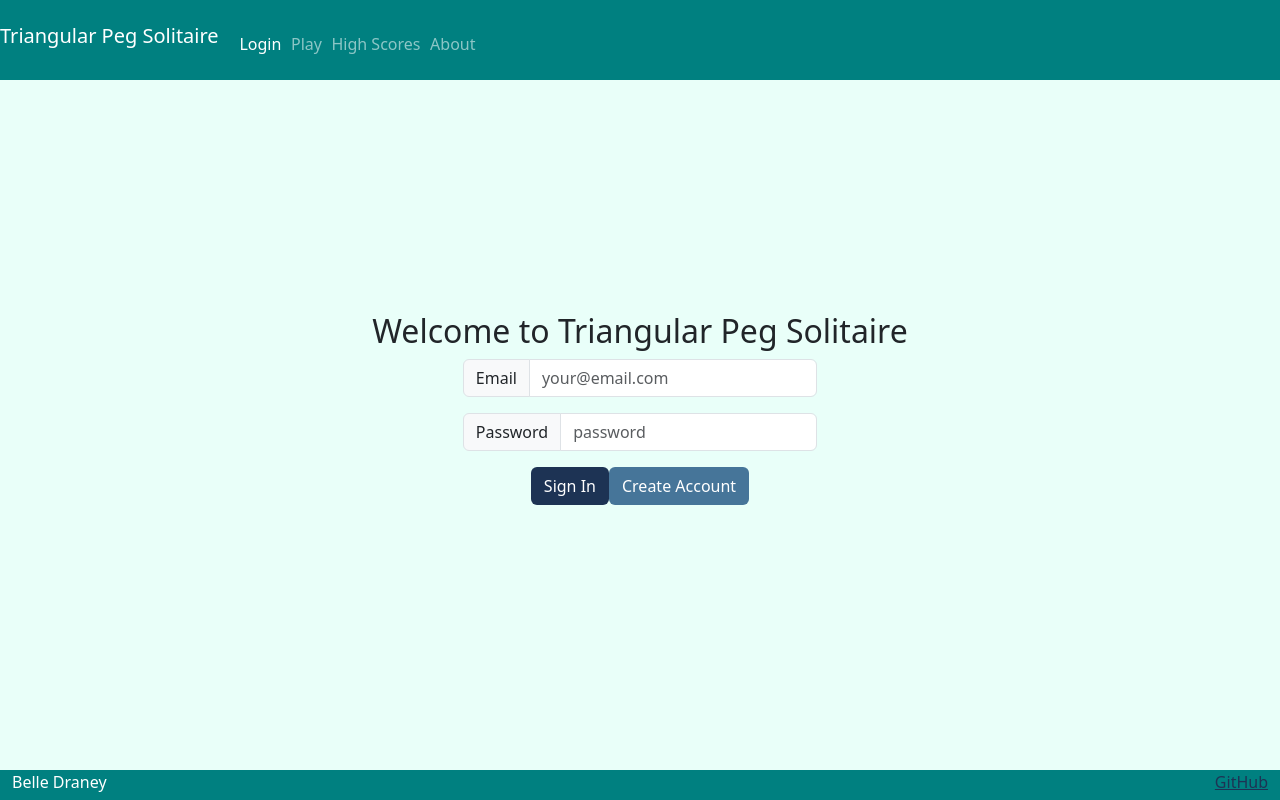
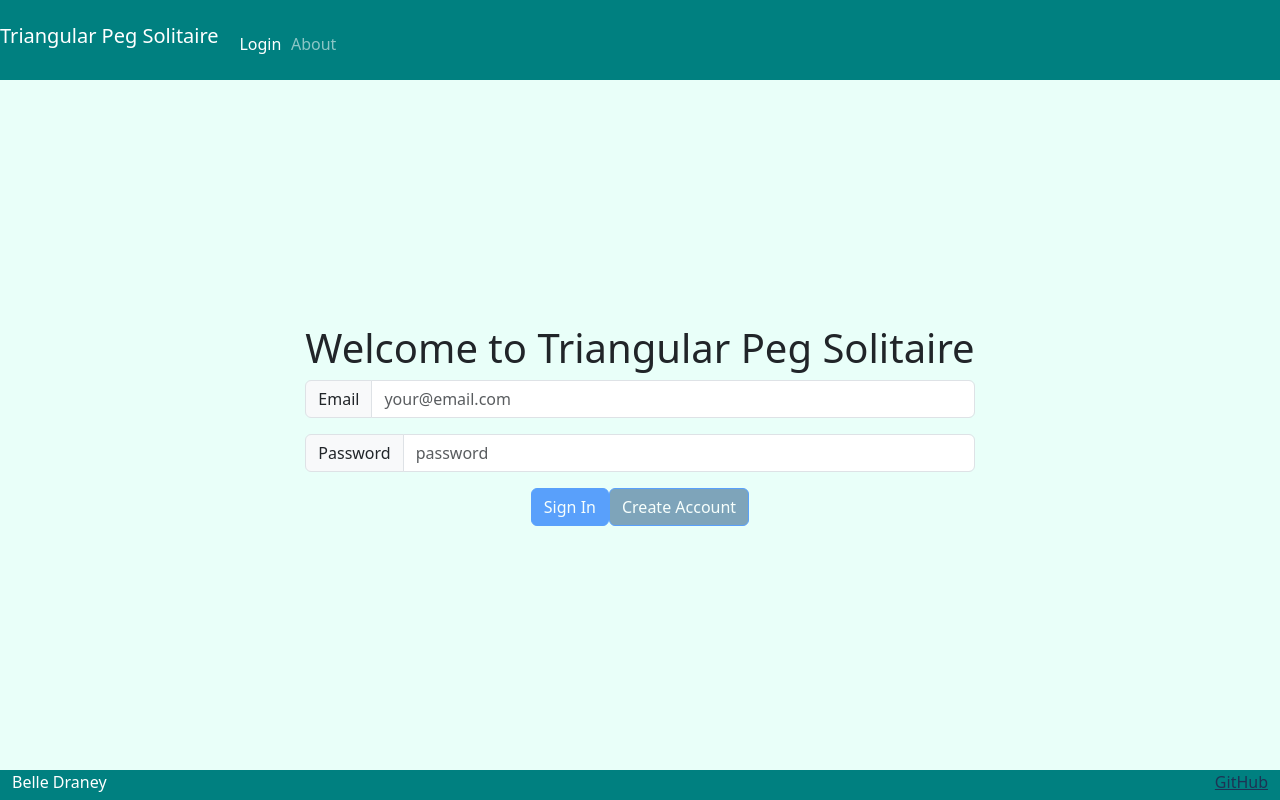
Before and after one commit to adraney0/CS260startup, a React (Vite) app: page / in a window 1280 px wide. Built offline with nearby package versions, Linux system fonts and the light colour scheme.

Commit message:
Adding React functionality to login component

```diff
--- a/src/app.jsx
+++ b/src/app.jsx
@@ -4,37 +4,67 @@ import { Login } from './login/login';
 import { Play } from './play/play';
 import { Scores } from './scores/scores';
 import { About } from './about/about';
+import { AuthState } from './login/authState';
 import 'bootstrap/dist/css/bootstrap.min.css';
 import './app.css';
 
 export default function App() {
+    const [userName, setUserName] = React.useState(localStorage.getItem('userName') || '');
+    const currentAuthState = userName ? AuthState.Authenticated : AuthState.Unauthenticated;
+    const [authState, setAuthState] = React.useState(currentAuthState);
+
     return (
         <BrowserRouter>
             <div className='body bg-main text-dark'>
                 <header className = "container fluid">
                     <nav className = "navbar fixed-top navbar-dark">
                         <div className = "navbar-brand" href = "#">Triangular Peg Solitaire</div>
-                        <menu class = "navbar-nav">
+                        <menu className = "navbar-nav">
                             <li className = "nav-item"><NavLink className = 'nav-link' to = ''>Login</NavLink></li>
-                            <li className = "nav-item"><NavLink className = 'nav-link' to = 'play'>Play</NavLink></li>
-                            <li className = "nav-item"><NavLink className = 'nav-link' to = 'scores'>High Scores</NavLink></li>
+                            {authState === AuthState.Authenticated && (
+                                <li className = "nav-item">
+                                    <NavLink className = 'nav-link' to = 'play'>
+                                        Play
+                                    </NavLink>
+                                </li>
+                            )}
+                            {authState === AuthState.Authenticated && (
+                                <li className = "nav-item">
+                                    <NavLink className = 'nav-link' to = 'scores'>
+                                        High Scores
+                                    </NavLink>
+                                </li>
+                            )}
                             <li className = "nav-item"><NavLink className = 'nav-link' to = 'about'>About</NavLink></li>
                         </menu>
                     </nav>
                 </header>
 
                 <Routes>
-                    <Route path='/' element={<Login />} exact />
-                    <Route path='/play' element={<Play />} />
+                    <Route
+                        path='/'
+                        element={
+                        <Login
+                            userName={userName}
+                            authState={authState}
+                            onAuthChange={(userName, authState) => {
+                                setAuthState(authState);
+                                setUserName(userName);
+                            }}
+                        />
+                        }
+                        exact
+                    />
+                    <Route path='/play' element={<Play userName={userName} />} />
                     <Route path='/scores' element={<Scores />} />
                     <Route path='/about' element={<About />} />
                     <Route path='*' element={<NotFound />} />
                 </Routes>
 
-                <footer class = "bg-main text-white">
-                    <div class = "container-fluid">
+                <footer className = "bg-main text-white">
+                    <div className = "container-fluid">
                         <span>Belle Draney</span>
-                        <a href = "https://github.com/adraney0/CS260startup/tree/main" class = "custom-link">GitHub</a>
+                        <a href = "https://github.com/adraney0/CS260startup/tree/main" className = "custom-link">GitHub</a>
                     </div>
 
                 </footer>
--- /dev/null
+++ b/src/login/authState.js
@@ -0,0 +1,9 @@
+export class AuthState {
+    static Unknown = new AuthState('unknown');
+    static Authenticated = new AuthState('authenticated');
+    static Unauthenticated = new AuthState('unauthenticated');
+
+    constructor(name) {
+      this.name = name;
+    }
+  }
--- /dev/null
+++ b/src/login/authenticated.css
@@ -0,0 +1,5 @@
+.playerName {
+    color: rgb(118, 190, 210);
+    font-size: 1.5em;
+    padding: 0.5em;
+  }
--- /dev/null
+++ b/src/login/authenticated.jsx
@@ -0,0 +1,27 @@
+import React from 'react';
+import { useNavigate } from 'react-router-dom';
+
+import Button from 'react-bootstrap/Button';
+
+import './authenticated.css';
+
+export function Authenticated(props) {
+  const navigate = useNavigate();
+
+  function logout() {
+    localStorage.removeItem('userName');
+    props.onLogout();
+  }
+
+  return (
+    <div>
+      <div className='playerName'>{props.userName}</div>
+      <Button className='btn-primary' onClick={() => navigate('/play')}>
+        Play
+      </Button>
+      <Button className='btn-second' onClick={() => logout()}>
+        Logout
+      </Button>
+    </div>
+  );
+}
--- a/src/login/login.jsx
+++ b/src/login/login.jsx
@@ -1,22 +1,26 @@
 import React from 'react';
 
-export function Login() {
+import { Unauthenticated } from './unauthenticated';
+import { Authenticated } from './authenticated';
+import { AuthState } from './authState';
+
+export function Login({ userName, authState, onAuthChange }) {
   return (
-    <main className = "container-fluid bg-second text-center">
-        <h2>Welcome to Triangular Peg Solitaire</h2>
-        <form method = "get" action = "play.html">
-            <div className = "input-group mb-3">
-                <span className = "input-group-text">Email</span>
-                <input className = "form-control" type = "email" placeholder = "your@email.com" />
-            </div>
-            <div class = "input-group mb-3">
-                <span className = "input-group-text">Password</span>
-                <input className = "form-control" type = "password" placeholder = "password" />
-            </div>
-            <button type = "submit" className = "btn btn-main">Sign In</button>
-            <button type = "submit" className = "btn btn-second">Create Account</button>
-        </form>
-        <hr />
+    <main className='container-fluid bg-second text-center'>
+      <div>
+        {authState !== AuthState.Unknown && <h1>Welcome to Triangular Peg Solitaire</h1>}
+        {authState === AuthState.Authenticated && (
+          <Authenticated userName={userName} onLogout={() => onAuthChange(userName, AuthState.Unauthenticated)} />
+        )}
+        {authState === AuthState.Unauthenticated && (
+          <Unauthenticated
+            userName={userName}
+            onLogin={(loginUserName) => {
+              onAuthChange(loginUserName, AuthState.Authenticated);
+            }}
+          />
+        )}
+      </div>
     </main>
   );
 }
--- /dev/null
+++ b/src/login/messageDialog.jsx
@@ -0,0 +1,15 @@
+import React from 'react';
+
+import Button from 'react-bootstrap/Button';
+import Modal from 'react-bootstrap/Modal';
+
+export function MessageDialog(props) {
+  return (
+    <Modal {...props} show={props.message} centered>
+      <Modal.Body>{props.message}</Modal.Body>
+      <Modal.Footer>
+        <Button onClick={props.onHide}>Close</Button>
+      </Modal.Footer>
+    </Modal>
+  );
+}
--- /dev/null
+++ b/src/login/unauthenticated.jsx
@@ -0,0 +1,43 @@
+import React from 'react';
+
+import Button from 'react-bootstrap/Button';
+import { MessageDialog } from './messageDialog';
+
+export function Unauthenticated(props) {
+  const [userName, setUserName] = React.useState(props.userName);
+  const [password, setPassword] = React.useState('');
+  const [displayError, setDisplayError] = React.useState(null);
+
+  async function loginUser() {
+    localStorage.setItem('userName', userName);
+    props.onLogin(userName);
+  }
+
+  async function createUser() {
+    localStorage.setItem('userName', userName);
+    props.onLogin(userName);
+  }
+
+  return (
+    <>
+      <div>
+        <div className='input-group mb-3'>
+          <span className='input-group-text'>Email</span>
+          <input className='form-control' type='text' value={userName} onChange={(e) => setUserName(e.target.value)} placeholder='your@email.com' />
+        </div>
+        <div className='input-group mb-3'>
+          <span className='input-group-text'>Password</span>
+          <input className='form-control' type='password' onChange={(e) => setPassword(e.target.value)} placeholder='password' />
+        </div>
+        <Button className='btn-primary' onClick={() => loginUser()} disabled={!userName || !password}>
+          Sign In
+        </Button>
+        <Button className='btn-second' onClick={() => createUser()} disabled={!userName || !password}>
+          Create Account
+        </Button>
+      </div>
+
+      <MessageDialog message={displayError} onHide={() => setDisplayError(null)} />
+    </>
+  );
+}
--- a/src/scores/score.css
+++ b/src/scores/score.css
@@ -0,0 +1,6 @@
+td {
+    max-width: 40vw;
+    overflow: hidden;
+    white-space: nowrap;
+    text-overflow: ellipsis;
+  }
```
